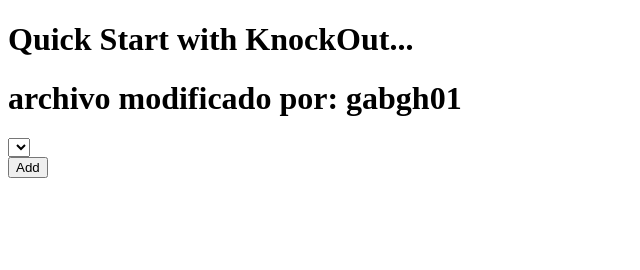
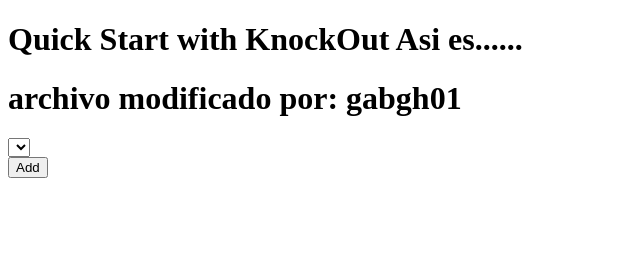
Before and after one commit to jeansstyles/pruebagithub, a plain HTML site: page index.html in a window 1280 px wide. Shown: the whole page, without its empty margins (0-640 px from the left). Drawn offline with Linux system fonts and the light colour scheme.

Commit message:
Otro commit

```diff
--- a/index.html
+++ b/index.html
@@ -7,7 +7,7 @@
 	</head>
 
 	<body>
-		<h1>Quick Start with KnockOut...</h1>
+		<h1>Quick Start with KnockOut Asi es......</h1>
 
 		<div id="content">
 
```
